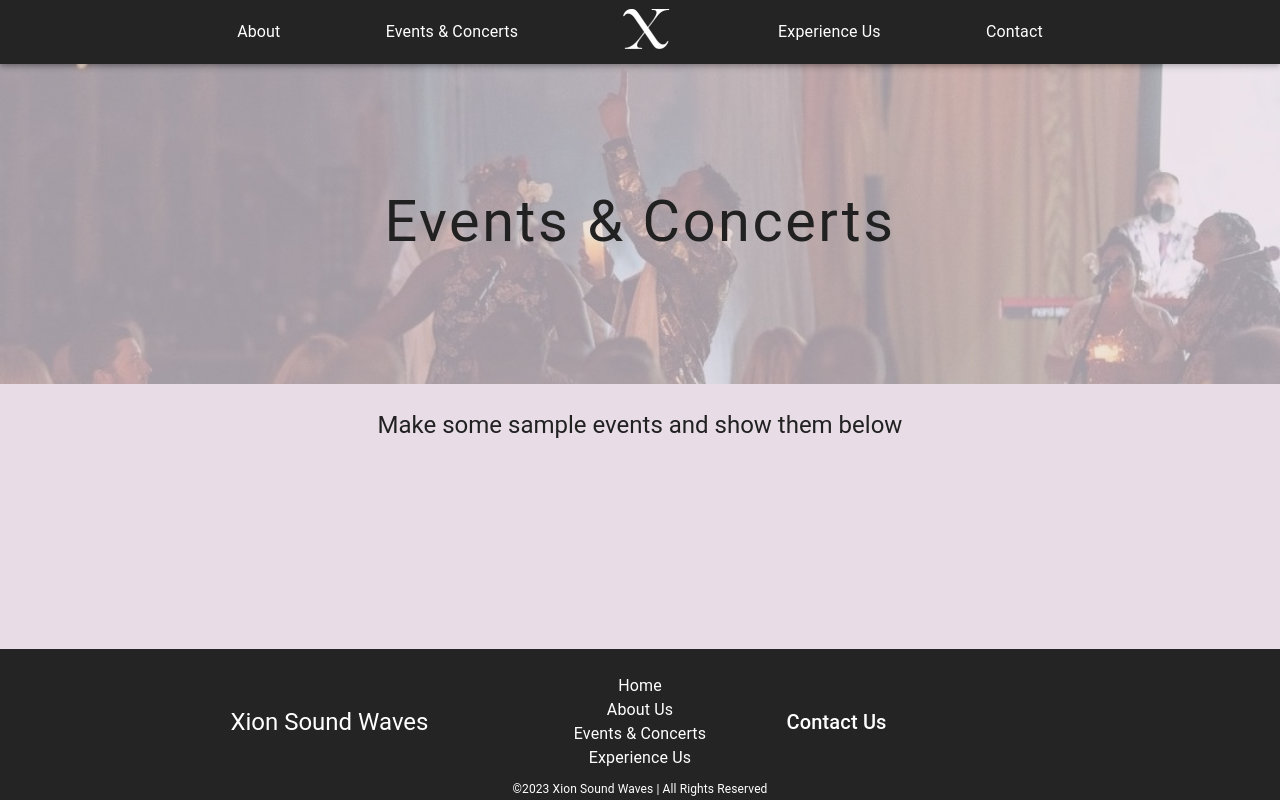
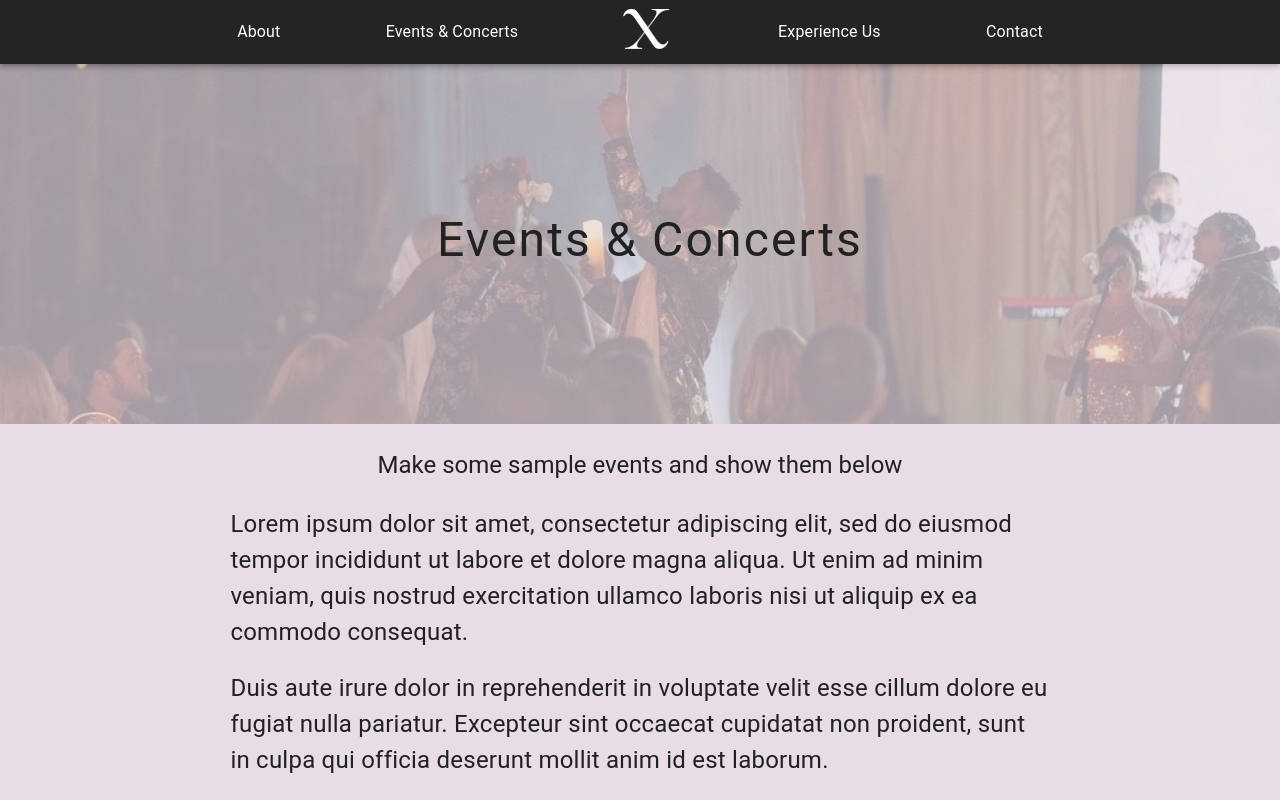
Before and after one commit to huntzinger92/xion-website, a React (Vite) app: page / in a window 1280 px wide. Both pictures are taken after a click on the button "Events & Concerts". Shown: the top 800 px of the page. Built offline with nearby package versions, Linux system fonts and the light colour scheme.

Commit message:
layout tweaks and fixes

```diff
--- a/src/components/Events/Events.tsx
+++ b/src/components/Events/Events.tsx
@@ -5,6 +5,7 @@ import { ResponsiveAppContainer } from "../ResponsiveAppContainer/ResponsiveAppC
 import { PageBanner } from "../PageBanner/PageBanner";
 import savorTheSoundGroup from "./savorTheSoundGroup.jpg";
 import { defaultPageFadeInTime } from "../../constants/fadeTimes";
+import { defaultPageTextStyle } from "../../constants/globalStyles";
 
 export const Events = () => {
   return (
@@ -13,8 +14,30 @@ export const Events = () => {
         <PageBanner image={savorTheSoundGroup} headerText="Events & Concerts" />
         <ResponsiveAppContainer>
           <Box>
-            <Typography textAlign={"center"} variant="h5">
+            <Typography
+              textAlign={"center"}
+              variant="h5"
+              sx={{ marginBottom: "25px" }}
+            >
               Make some sample events and show them below
+            </Typography>
+            <Typography sx={defaultPageTextStyle}>
+              Lorem ipsum dolor sit amet, consectetur adipiscing elit, sed do
+              eiusmod tempor incididunt ut labore et dolore magna aliqua. Ut
+              enim ad minim veniam, quis nostrud exercitation ullamco laboris
+              nisi ut aliquip ex ea commodo consequat.
+            </Typography>
+            <Typography sx={defaultPageTextStyle}>
+              Duis aute irure dolor in reprehenderit in voluptate velit esse
+              cillum dolore eu fugiat nulla pariatur. Excepteur sint occaecat
+              cupidatat non proident, sunt in culpa qui officia deserunt mollit
+              anim id est laborum.
+            </Typography>
+            <Typography sx={defaultPageTextStyle}>
+              Sed ut perspiciatis unde omnis iste natus error sit voluptatem
+              accusantium doloremque laudantium, totam rem aperiam, eaque ipsa
+              quae ab illo inventore veritatis et quasi architecto beatae vitae
+              dicta sunt explicabo.
             </Typography>
           </Box>
         </ResponsiveAppContainer>
--- a/src/components/Experience/Experience.tsx
+++ b/src/components/Experience/Experience.tsx
@@ -18,6 +18,24 @@ export const Experience = () => {
               Social media and music links, Xion "packages", videos in browser,
               etc.
             </Typography>
+            <Typography sx={defaultPageTextStyle}>
+              Lorem ipsum dolor sit amet, consectetur adipiscing elit, sed do
+              eiusmod tempor incididunt ut labore et dolore magna aliqua. Ut
+              enim ad minim veniam, quis nostrud exercitation ullamco laboris
+              nisi ut aliquip ex ea commodo consequat.
+            </Typography>
+            <Typography sx={defaultPageTextStyle}>
+              Duis aute irure dolor in reprehenderit in voluptate velit esse
+              cillum dolore eu fugiat nulla pariatur. Excepteur sint occaecat
+              cupidatat non proident, sunt in culpa qui officia deserunt mollit
+              anim id est laborum.
+            </Typography>
+            <Typography sx={defaultPageTextStyle}>
+              Sed ut perspiciatis unde omnis iste natus error sit voluptatem
+              accusantium doloremque laudantium, totam rem aperiam, eaque ipsa
+              quae ab illo inventore veritatis et quasi architecto beatae vitae
+              dicta sunt explicabo.
+            </Typography>
           </Box>
         </ResponsiveAppContainer>
       </Box>
--- a/src/components/Home/Home.styles.ts
+++ b/src/components/Home/Home.styles.ts
@@ -20,12 +20,20 @@ export const slideshowContainer = {
   marginBottom: "25px",
 };
 
-export const slideshowImage = { width: "100%", opacity: 0.45 };
+export const nonMobileSlideshowImage = { width: "100%", opacity: 0.45 };
+
+export const mobileSlideshowImage = {
+  ...nonMobileSlideshowImage,
+  height: "100vh",
+  width: "auto",
+  marginLeft: "50%",
+  transform: "translateX(-50%)",
+};
 
 export const homepageHeader = {
   position: "absolute",
   width: "100%",
-  fontSize: "8vw",
+  // fontSize: "8vw",
   left: 0,
   textAlign: "center",
   zIndex: 2,
--- a/src/components/Home/Home.text.ts
+++ b/src/components/Home/Home.text.ts
@@ -1,6 +1,9 @@
 export const homeParagraphs = [
   "Welcome to our site!",
+  "We're currently under construction",
   "Book us",
   "More content here",
   "etc.",
+  "etc.",
+  "etc.",
 ];
--- a/src/components/Home/Slideshow.tsx
+++ b/src/components/Home/Slideshow.tsx
@@ -9,33 +9,45 @@ import savorTheSoundGroup from "./savorTheSoundGroup.jpg";
 import savorTheSoundVJ from "./savorTheSoundVJ.jpg";
 import * as styles from "./Home.styles";
 
-const homepageImages = [choirPhoto, savorTheSoundGroup, savorTheSoundVJ];
+// array of all homepage images in slideshow, shuffled so a random one starts on page refresh
+const homepageImages = [choirPhoto, savorTheSoundGroup, savorTheSoundVJ].sort(
+  () => Math.random() - 0.5
+);
 
 export const Slideshow = () => {
   const theme = useTheme();
   const aboveMediumScreen = useMediaQuery(theme.breakpoints.up("md"));
   const aboveSmallScreen = useMediaQuery(theme.breakpoints.up("sm"));
-  // make homepage banner and header location responsive
-  let homepageBannerHeight = "20vh"; // mobile case
-  let headerTopLocation = "14vh";
+  // make homepage banner height and header location responsive
+  let homepageBannerHeight;
+  let headerTopLocation;
+  let imageStyle = styles.nonMobileSlideshowImage;
   if (aboveMediumScreen) {
     homepageBannerHeight = "75vh";
     headerTopLocation = "38vh";
   } else if (aboveSmallScreen) {
     homepageBannerHeight = "45vh";
-    headerTopLocation = "26vh";
+    headerTopLocation = "24vh";
+  } else {
+    // mobile case
+    homepageBannerHeight = "100vh";
+    headerTopLocation = "40vh";
+    imageStyle = styles.mobileSlideshowImage;
   }
   return (
     <Box sx={{ ...styles.slideshowContainer, height: homepageBannerHeight }}>
       <FadeSlideshow autoplay arrows={false} duration={10000}>
         {homepageImages.map((homepageImage) => (
           <div key={homepageImage}>
-            <img style={styles.slideshowImage} src={homepageImage} />
+            <img style={imageStyle} src={homepageImage} />
           </div>
         ))}
       </FadeSlideshow>
       <Fade in timeout={3500}>
-        <Typography sx={{ ...styles.homepageHeader, top: headerTopLocation }}>
+        <Typography
+          variant="h2"
+          sx={{ ...styles.homepageHeader, top: headerTopLocation }}
+        >
           XION SOUND WAVES
         </Typography>
       </Fade>
--- a/src/components/PageBanner/PageBanner.styles.ts
+++ b/src/components/PageBanner/PageBanner.styles.ts
@@ -9,9 +9,11 @@ export const bannerImage = { width: "100%", opacity: 0.3 };
 export const bannerHeader = {
   position: "absolute",
   width: "100%",
-  fontSize: "4.5vw",
   left: 0,
   textAlign: "center",
   zIndex: 2,
   letterSpacing: ".045em",
+  marginLeft: "10px",
+  marginRight: "10px",
+  marginBottom: "5px",
 };
--- a/src/components/PageBanner/PageBanner.tsx
+++ b/src/components/PageBanner/PageBanner.tsx
@@ -13,22 +13,36 @@ export const PageBanner = ({
   const theme = useTheme();
   const aboveMediumScreen = useMediaQuery(theme.breakpoints.up("md"));
   const aboveSmallScreen = useMediaQuery(theme.breakpoints.up("sm"));
-  // make banner and header location responsive
-  let bannerHeight = "20vh"; // mobile case
-  let headerTopLocation = "13vh";
+  // make banner height and header location responsive
+  let bannerHeight;
+  let headerTopLocation;
   if (aboveMediumScreen) {
-    bannerHeight = "40vh";
-    headerTopLocation = "21vh";
+    bannerHeight = "45vh";
+    headerTopLocation = "24vh";
   } else if (aboveSmallScreen) {
     bannerHeight = "30vh";
     headerTopLocation = "16vh";
+  } else {
+    // mobile case
+    bannerHeight = "auto";
+    headerTopLocation = "50px";
   }
   return (
     <Box sx={{ ...styles.pageBannerContainer, height: bannerHeight }}>
-      <img src={image} style={styles.bannerImage} />
+      <img
+        src={image}
+        style={{
+          ...styles.bannerImage,
+          display: aboveSmallScreen ? "block" : "none", // hide banner image on mobile
+        }}
+      />
       <Typography
         variant="h3"
-        sx={{ ...styles.bannerHeader, top: headerTopLocation }}
+        sx={{
+          ...styles.bannerHeader,
+          top: headerTopLocation,
+          position: aboveSmallScreen ? styles.bannerHeader.position : "static",
+        }}
       >
         {headerText}
       </Typography>
--- a/src/constants/globalStyles.ts
+++ b/src/constants/globalStyles.ts
@@ -17,7 +17,10 @@ export const darkBackgroundColor = "#242424";
 
 export const thematicColor = "#420734";
 
-export const defaultPageTextStyle = { fontSize: "1.5vw", marginBottom: "20px" };
+export const defaultPageTextStyle = {
+  fontSize: "1.5rem",
+  marginBottom: "20px",
+};
 
 export const theme = createTheme({
   components: {
```
